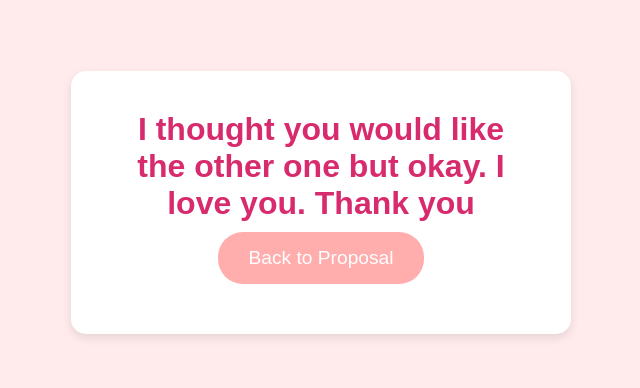
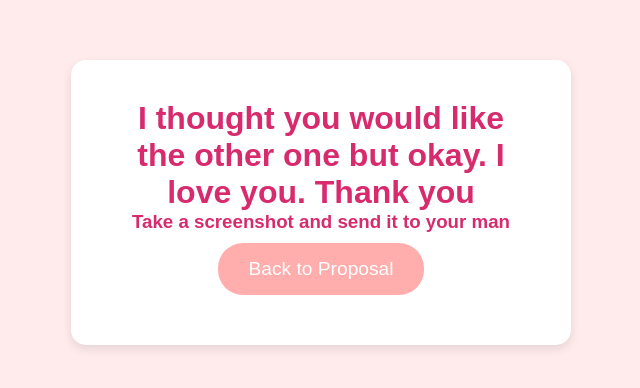
Before and after one commit to Mohar06/Mohar06.github.io, a plain HTML site: page yes.html in a window 1280 px wide. Shown: the part 198-586 px from the top of the page, without its empty margins (319-959 px from the left). Drawn offline with Linux system fonts and the light colour scheme.

Commit message:
Update yes.html

```diff
--- a/yes.html
+++ b/yes.html
@@ -11,6 +11,7 @@
     <div class="container">
         <div class="content">
             <h1 class="response">I thought you would like the other one but okay. I love you. Thank you</h1>
+            <h3 class="response">Take a screenshot and send it to your man</h3>
             <a href="index.html">
                 <button class="back">Back to Proposal</button>
             </a>
```
